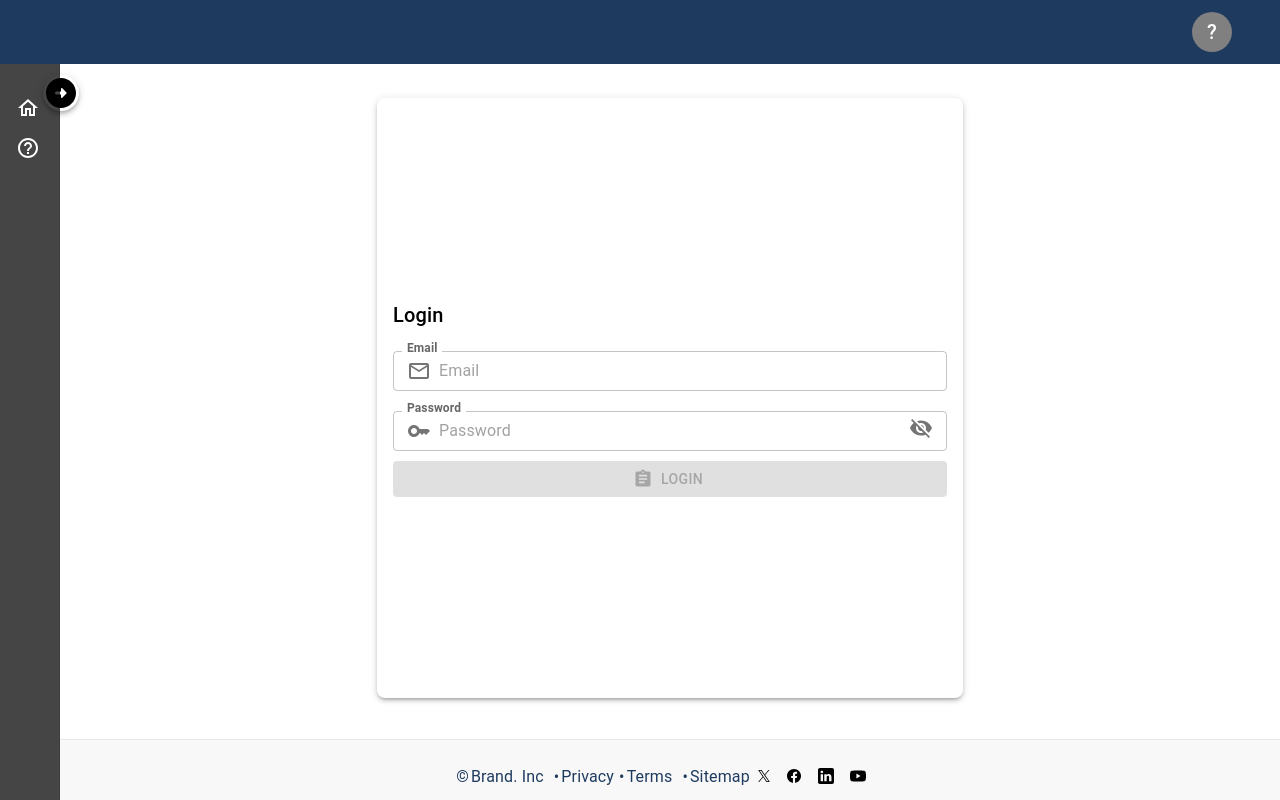
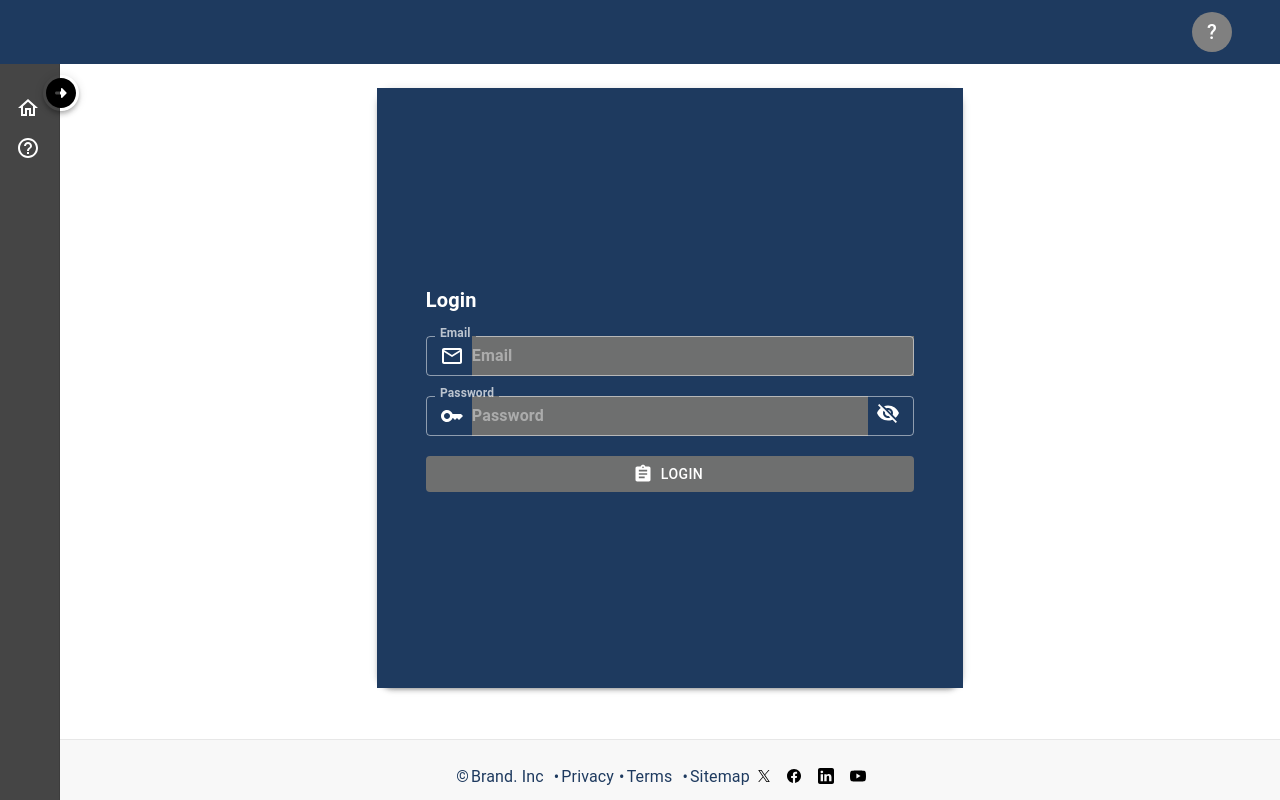
Before and after one commit to peguses/lead-mgmt-fe, a React (Create React App) app: page /login in a window 1280 px wide. Built offline with nearby package versions, Linux system fonts and the light colour scheme; no server answers.

Commit message:
login ui update

```diff
--- a/src/App.css
+++ b/src/App.css
@@ -19,6 +19,10 @@
   padding: 0 16px;
 }
 
+.MuiTextField-root input {
+  user-select: none;
+}
+
 
 html, body {
   height: 100%;           /* Ensure that the body and html take full height */
--- a/src/App.tsx
+++ b/src/App.tsx
@@ -68,10 +68,11 @@ function App() {
           sx={{
             flexGrow: 1,
             bgcolor: "background.default",
-            p: 3,
-            marginTop: "74px",
-            marginBottom: "74px",
+            padding: "24px 24px 48px 24px;",
+            marginTop: "64px",
+            marginBottom: "64px",
             zIndex: 0,
+            // backgroundColor: "blue"
           }}
         >
           <Routes>
--- a/src/index.tsx
+++ b/src/index.tsx
@@ -13,6 +13,7 @@ const root = ReactDOM.createRoot(
 
 const theme = createTheme({
   components: {
+
     MuiRadio: {
       styleOverrides: {
         root: {
--- a/src/pages/Users/LoginPage.container.tsx
+++ b/src/pages/Users/LoginPage.container.tsx
@@ -16,6 +16,7 @@ import VisibilityOff from "@mui/icons-material/VisibilityOff";
 import { useState } from "react";
 import { loginAsync } from "../../shared/redux/application.user.slice";
 import { useAppDispatch } from "../../shared/redux/hooks";
+import styled from "@emotion/styled";
 
 export const LoginPageContainer: React.FC<any> = () => {
   const dispatch = useAppDispatch();
@@ -23,6 +24,43 @@ export const LoginPageContainer: React.FC<any> = () => {
   const navigate = useNavigate();
 
   const [message, setMessage] = useState<string | undefined>();
+
+  const StyledTextField = styled(TextField)({
+    ".MuiInputLabel-outlined": {
+      lineHeight: "70px",
+    },
+    "& .MuiOutlinedInput-root": {
+      "& fieldset": {
+        borderColor: "rgba(255, 255, 255, 0.5)",
+      },
+      "&:hover fieldset": {
+        borderColor: "rgba(255, 255, 255, 0.7)",
+      },
+      "&.Mui-focused fieldset": {
+        borderColor: "rgba(255, 255, 255, 1)",
+      },
+    },
+    "& .MuiInputLabel-root": {
+      color: "rgba(255, 255, 255, 0.7)",
+    },
+    "& .MuiInputLabel-root.Mui-focused": {
+      color: "rgba(255, 255, 255, 1)",
+    },
+    "& .MuiInputBase-input": {
+      backgroundColor: "#6e6f6f",
+    },
+    "& .MuiOutlinedInput-root.Mui-error": {
+      "& fieldset": {
+        borderColor: "#f28f8f",
+      },
+    },
+    "& .MuiInputLabel-root.Mui-error": {
+      color: "#f28f8f",
+    },
+    "& .MuiFormHelperText-root.Mui-error": {
+      color: "#f28f8f",
+    },
+  });
 
   const {
     register,
@@ -54,7 +92,7 @@ export const LoginPageContainer: React.FC<any> = () => {
         alignItems="center"
         justifyContent="center"
         height="calc(100vh - 200px)"
-        sx={{ backgroundColor: "#" }}
+        // sx={{ backgroundColor: "blue" }}
       >
         <Grid
           size={{ xl: 4, lg: 6, md: 6, sm: 12, xs: 12 }}
@@ -62,8 +100,8 @@ export const LoginPageContainer: React.FC<any> = () => {
             display: "flex",
             flexDirection: "column",
             alignItems: "center",
-            padding: 2,
-            borderRadius: 2,
+            // padding: 2,
+            borderRadius: 4,
             boxShadow: 3,
             height: "100%",
           }}
@@ -76,16 +114,22 @@ export const LoginPageContainer: React.FC<any> = () => {
               display: "flex",
               flexDirection: "column",
               alignItems: "center",
-              backgroundColor: "white",
+              // backgroundColor: "white",
               height: "100%",
+              backgroundColor: "#1E3A5F",
             }}
           >
-            <Grid size={12}>
-              <Typography id="modal-modal-title" variant="h6" component="h2">
+            <Grid size={10}>
+              <Typography
+                id="modal-modal-title"
+                variant="h6"
+                component="h2"
+                sx={{ color: "white", fontWeight: 700 }}
+              >
                 Login
               </Typography>
             </Grid>
-            <Grid size={12}>
+            <Grid size={10}>
               {message && (
                 <Alert
                   severity="error"
@@ -95,7 +139,7 @@ export const LoginPageContainer: React.FC<any> = () => {
                 </Alert>
               )}
               <Grid size={12}>
-                <TextField
+                <StyledTextField
                   variant={"outlined"}
                   fullWidth
                   size="small"
@@ -114,23 +158,21 @@ export const LoginPageContainer: React.FC<any> = () => {
                     input: {
                       startAdornment: (
                         <InputAdornment position="start">
-                          <EmailOutlinedIcon />
+                          <EmailOutlinedIcon sx={{ color: "white" }} />
                         </InputAdornment>
                       ),
                       sx: {
                         marginTop: "20px",
+                        color: "white",
+                        fontWeight: 700,
+                        userSelect: "none",
                       },
-                    },
-                  }}
-                  sx={{
-                    ".MuiInputLabel-outlined": {
-                      lineHeight: "70px",
                     },
                   }}
                 />
               </Grid>
               <Grid size={12}>
-                <TextField
+                <StyledTextField
                   type={showPassword ? "text" : "password"}
                   variant={"outlined"}
                   fullWidth
@@ -141,36 +183,39 @@ export const LoginPageContainer: React.FC<any> = () => {
                   })}
                   error={!!errors.password}
                   placeholder={"Password"}
+                  autoComplete="off"
+                  // tabIndex={0}
                   slotProps={{
                     input: {
                       endAdornment: (
                         <InputAdornment
                           position="end"
-                          onClick={handleClickShowPassword}
+                          // onClick={handleClickShowPassword}
                         >
                           <div onClick={handleClickShowPassword}>
-                            {showPassword ? <Visibility /> : <VisibilityOff />}
+                            {showPassword ? (
+                              <Visibility sx={{ color: "white" }} />
+                            ) : (
+                              <VisibilityOff sx={{ color: "white" }} />
+                            )}
                           </div>
                         </InputAdornment>
                       ),
                       startAdornment: (
                         <InputAdornment position="start">
-                          <KeyIcon />
+                          <KeyIcon sx={{ color: "white" }} />
                         </InputAdornment>
                       ),
                       sx: {
                         marginTop: "20px",
+                        fontWeight: 700,
+                        color: "white",
                       },
-                    },
-                  }}
-                  sx={{
-                    ".MuiInputLabel-outlined": {
-                      lineHeight: "70px",
                     },
                   }}
                 />
               </Grid>
-              <Grid container spacing={2} sx={{ marginTop: "10px" }}>
+              <Grid container spacing={2} sx={{ marginTop: "20px" }}>
                 <Grid size={12}>
                   <Button
                     onClick={handleSubmit(login)}
@@ -178,6 +223,20 @@ export const LoginPageContainer: React.FC<any> = () => {
                     color="primary"
                     fullWidth
                     disabled={!isValid}
+                    sx={{
+                      backgroundColor: "#abccf7",
+                      color: "#1E3A5F",
+                      "&:hover": {
+                        backgroundColor: "#91a5bf",
+                      },
+                      "&.Mui-disabled": {
+                        backgroundColor: "#6e6f6f",
+                        color: "#ffffff",
+                        "&:hover": {
+                          backgroundColor: "#555757",
+                        },
+                      },
+                    }}
                     startIcon={<AssignmentIcon />}
                   >
                     Login
```
